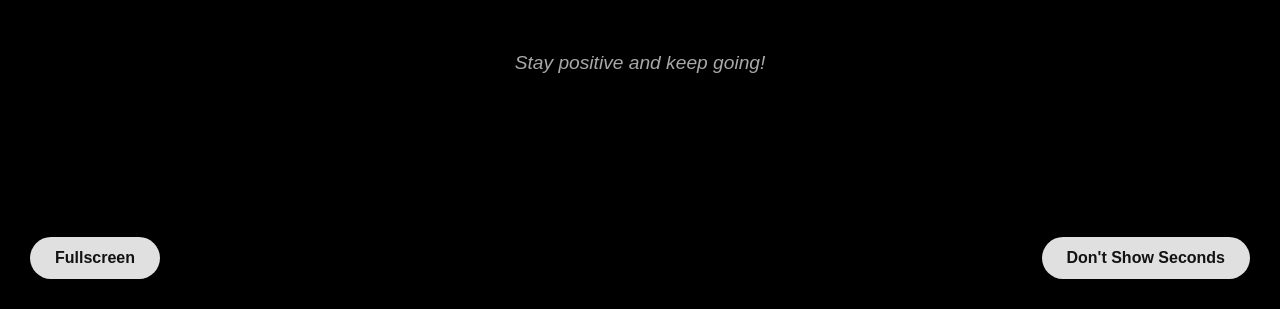
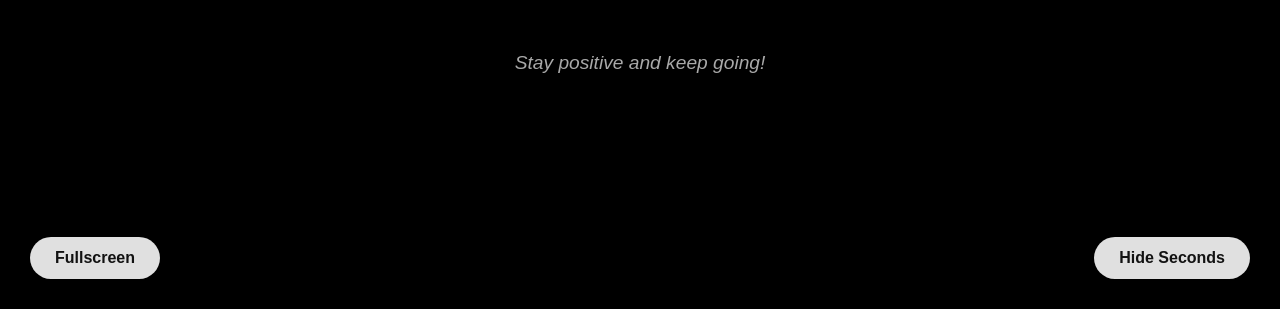
Before and after one commit to dhamejanishivam/webClock, a plain HTML site: page index.html in a window 1280 px wide. Both pictures are taken after a click on the button "Show Seconds". Shown: the part 491-800 px from the top of the page. Drawn offline with Linux system fonts and the light colour scheme; no server answers.

Commit message:
Update index.html

```diff
--- a/index.html
+++ b/index.html
@@ -140,7 +140,7 @@
                 document.getElementById("clock").style.fontSize = '14rem';
             }
             updateClock();
-            btn.textContent = showSeconds ? "Don't Show Seconds" : "Show Seconds";
+            btn.textContent = showSeconds ? "Hide Seconds" : "Show Seconds";
         }
 
         function updateClock() {
```
